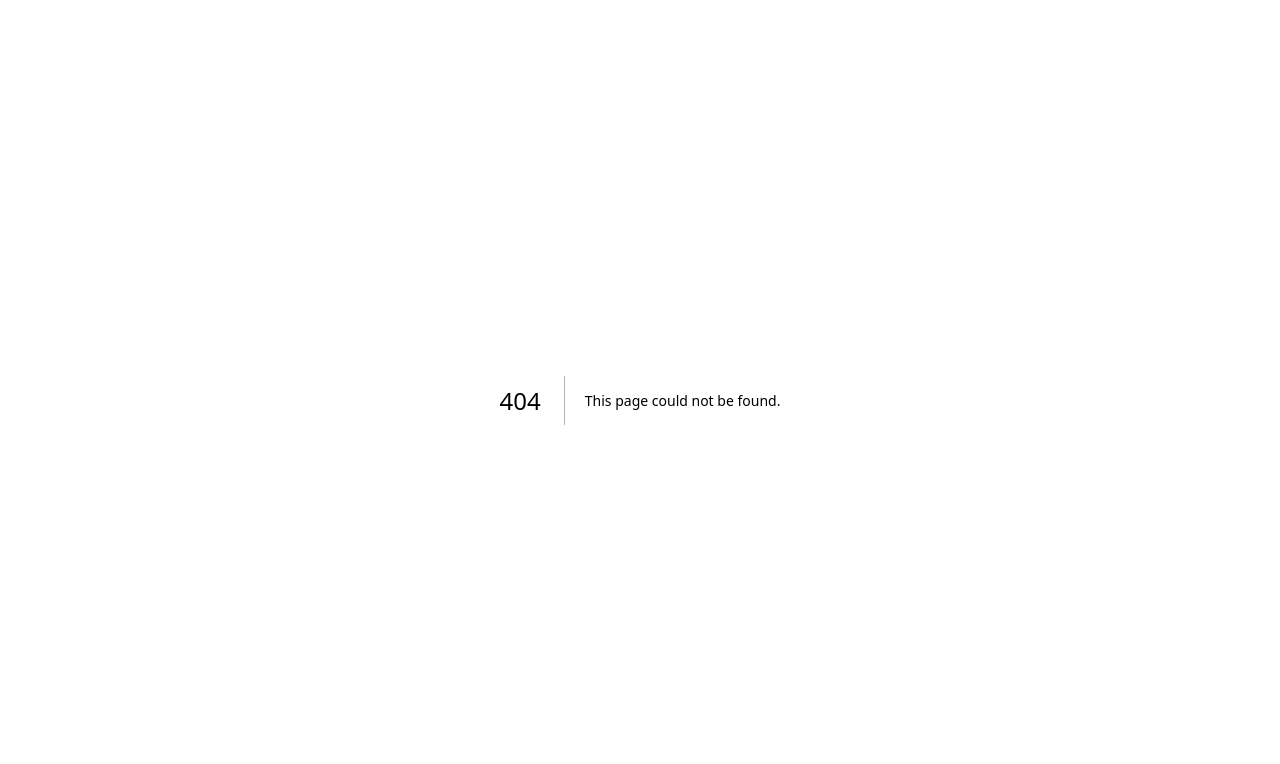
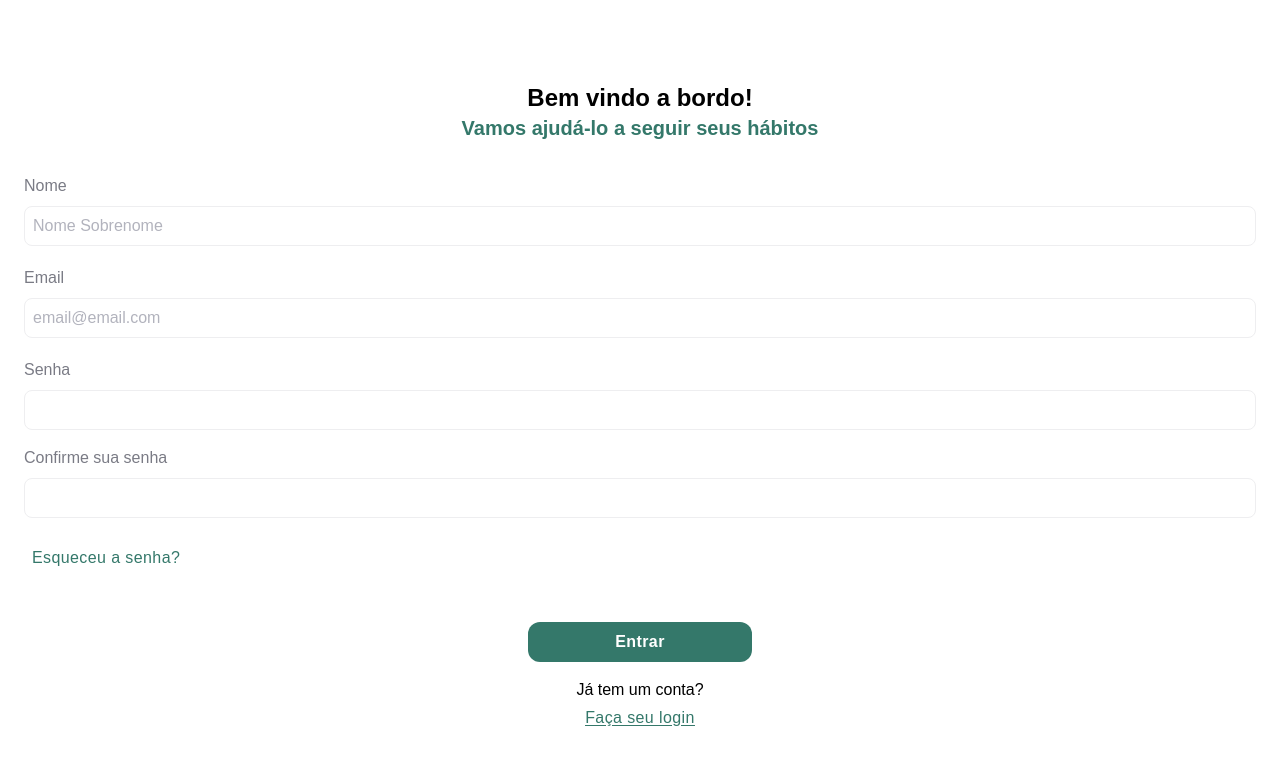
Before and after one commit to Ar3secchim/light-life-web, a Next.js app: page /register in a window 1280 px wide. Before the commit this address had no page. Shown: the top 764 px of the page. Built offline with nearby package versions, Linux system fonts and the light colour scheme; a web font is replaced by a local one.

Commit message:
feat: :lipstick: create UI page login and valitation inputs

```diff
--- a/pages/components/form.jsx
+++ b/pages/components/form.jsx
@@ -1,5 +1,4 @@
 import { zodResolver } from '@hookform/resolvers/zod';
-import React from 'react';
 import { useForm } from 'react-hook-form';
 import { z } from 'zod';
 import Button from './button';
@@ -41,7 +40,7 @@ function Form({ onSubmit, ...props }) {
           {...register('email')}
         />
         {
-          <span className='text-error font-sans text-sm'>
+          <span className='font-sans text-sm text-error'>
             {errors.email?.message}
           </span>
         }
@@ -55,7 +54,7 @@ function Form({ onSubmit, ...props }) {
           className={`h-10 rounded-lg border bg-white px-2 font-sans font-light placeholder-secondary-dark-200 ${errors.password ? 'border-error text-error focus:border-error focus:outline-error' : 'border-secondary-dark-100 focus:outline-primary'}`}
         />
         {
-          <span className='text-error font-sans text-sm'>
+          <span className='font-sans text-sm text-error'>
             {errors.password?.message}
           </span>
         }
--- a/pages/login/index.jsx
+++ b/pages/login/index.jsx
@@ -4,7 +4,6 @@ import { useForm } from 'react-hook-form';
 import { z } from 'zod';
 import { zodResolver } from '@hookform/resolvers/zod';
 import Form from '../components/form';
-import ArrowCircleRight from '../components/icons/arrows/arrow-circle-rigth';
 import GoogleLogo from '../components/icons/google-logo';
 import AppleLogo from '../components/icons/apple-logo';
 
@@ -19,12 +18,16 @@ function Login() {
 
       <Form onSubmit={onSubmit} />
 
-      <span className='m-4 flex items-center font-display'>
-        Já tem uma conta?
-        <Button size='sm' style='link' className='font-display'>
-          <span> Criar uma conta.</span>
+      <div className='my-4 flex items-center'>
+        <span className=''>Novo no Ligth Life?</span>
+        <Button
+          size='sm'
+          style='link'
+          className='font-display underline underline-offset-2'
+        >
+          <Link href='/register'> Criar sua conta</Link>
         </Button>
-      </span>
+      </div>
 
       <div className='flex gap-4'>
         <Button
--- /dev/null
+++ b/pages/register/index.jsx
@@ -0,0 +1,143 @@
+import Link from 'next/link';
+import Button from '../components/button';
+import { zodResolver } from '@hookform/resolvers/zod';
+import { useForm } from 'react-hook-form';
+import { z } from 'zod';
+
+function Register() {
+  const schemaCreateUserForm = z
+    .object({
+      name: z
+        .string()
+        .min(3, { message: 'nome dever ter pelo menos 3 caractéres' }),
+      email: z
+        .string()
+        .min(1, { message: 'email obrigátorio' })
+        .email('Formato de email inválido'),
+      password: z.string().trim().min(6, {
+        message: 'A senha deve ter pelo menos 6 caractéres.',
+      }),
+      confirmedPassword: z.string().trim().min(6, {
+        message: 'A senha deve ter pelo menos 6 caractéres.',
+      }),
+    })
+    .refine((data) => data.password === data.confirmedPassword, {
+      message: 'Senhas não conferem',
+      path: ['confirmedPassword'],
+    });
+
+  const {
+    register,
+    handleSubmit,
+    formState: { errors },
+  } = useForm({
+    resolver: zodResolver(schemaCreateUserForm),
+    defaultValues: {
+      name: '',
+      email: '',
+      password: '',
+      confirmedPassword: '',
+    },
+  });
+
+  const onSubmit = (data) => console.log(data);
+
+  return (
+    <section className='m-4 mx-6 flex h-screen flex-col items-center justify-center'>
+      <h1 className='text-center text-2xl font-extrabold'>
+        Bem vindo a bordo!
+      </h1>
+      <h2 className='mb-8 text-xl font-bold text-primary'>
+        Vamos ajudá-lo a seguir seus hábitos
+      </h2>
+
+      <form
+        className='flex w-full flex-col items-center gap-3'
+        onSubmit={handleSubmit(onSubmit)}
+      >
+        <div className='flex w-full flex-col gap-2 font-normal'>
+          <label className='text-base font-medium text-secondary'>Nome</label>
+          <input
+            className={`h-10 rounded-lg border bg-white px-2 font-sans font-light placeholder-secondary-dark-200 ${errors.name ? 'border-error text-error focus:border-error focus:outline-error' : 'border-secondary-dark-100 focus:outline-primary'}`}
+            placeholder='Nome Sobrenome'
+            {...register('name')}
+          />
+          {
+            <span className='font-sans text-sm text-error'>
+              {errors.name?.message}
+            </span>
+          }
+        </div>
+        <div className='flex w-full flex-col gap-2 font-normal'>
+          <label className='text-base font-medium text-secondary'>Email</label>
+          <input
+            className={`h-10 rounded-lg border bg-white px-2 font-sans font-light placeholder-secondary-dark-200 ${errors.email ? 'border-error text-error focus:border-error focus:outline-error' : 'border-secondary-dark-100 focus:outline-primary'}`}
+            placeholder='email@email.com'
+            {...register('email')}
+          />
+          {
+            <span className='font-sans text-sm text-error'>
+              {errors.email?.message}
+            </span>
+          }
+        </div>
+
+        <div className='flex w-full flex-col gap-2 font-normal'>
+          <label className='text-base font-medium text-secondary'>Senha</label>
+          <input
+            type='password'
+            {...register('password')}
+            className={`h-10 rounded-lg border bg-white px-2 font-sans font-light placeholder-secondary-dark-200 ${errors.password ? 'border-error text-error focus:border-error focus:outline-error' : 'border-secondary-dark-100 focus:outline-primary'}`}
+          />
+          {
+            <span className='font-sans text-sm text-error'>
+              {errors.password?.message}
+            </span>
+          }
+          <label className='text-base font-medium text-secondary'>
+            Confirme sua senha
+          </label>
+          <input
+            type='password'
+            {...register('confirmedPassword')}
+            className={`h-10 rounded-lg border bg-white px-2 font-sans font-light placeholder-secondary-dark-200 ${errors.confirmedPassword ? 'border-error text-error focus:border-error focus:outline-error' : 'border-secondary-dark-100 focus:outline-primary'}`}
+          />
+          {
+            <span className='font-sans text-sm text-error'>
+              {errors.confirmedPassword?.message}
+            </span>
+          }
+        </div>
+
+        <span className='w-full'>
+          <Button
+            size='sm'
+            style='link'
+            className='m-2 justify-start p-0 font-display'
+          >
+            <Link className='w-fit' href='/'>
+              Esqueceu a senha?
+            </Link>
+          </Button>
+        </span>
+
+        <Button size='md' style='filled' className='mt-8 w-56' type='submit'>
+          Entrar
+        </Button>
+      </form>
+
+      <div className='my-4 flex w-full flex-col text-center'>
+        <span className=''>Já tem um conta?</span>
+        <Button
+          size='sm'
+          style='link'
+          className='font-display underline underline-offset-2'
+        >
+          <Link href='/login'>Faça seu login</Link>
+        </Button>
+      </div>
+    </section>
+  );
+}
+
+export default Register;
```
